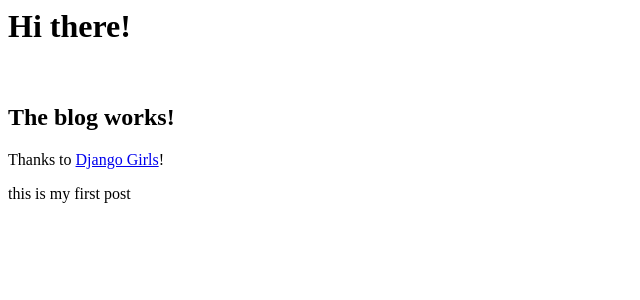
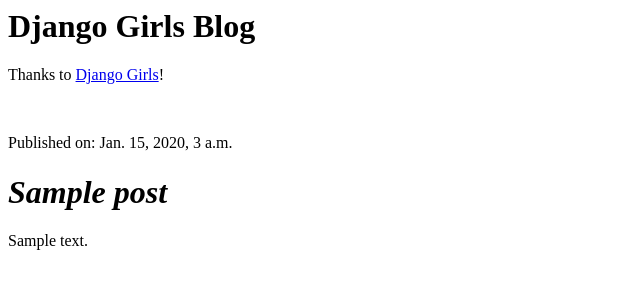
Before and after one commit to anasabin/my-first-blog, a Django app: template blog/templates/blog/post_list.html in a window 1280 px wide. Shown: the top 300 px of the page, without its empty margins (0-640 px from the left). Run offline with Django 3.2, Linux system fonts and the light colour scheme; the template is opened without the code that fills it: values that come from a table or form of the project are taken from there, others are empty; tables that the repository leaves empty hold one stand-in row (values such as "Sample post").

Commit message:
Modified templates to display posts from database.

```diff
--- a/blog/templates/blog/post_list.html
+++ b/blog/templates/blog/post_list.html
@@ -4,13 +4,22 @@
 	</head>
 	<body>
 		<div>
-			<h1>Hi there!</h1><br/>
-			<h2>The blog works!</h2>
+			<h1>Django Girls Blog</h1>
 		</div>
 
 		<div>
 			<p>Thanks to <a href="http://djangogirls.org">Django Girls</a>!<p>
-			<p>this is my first post</p>
 		</div>
+
+
+		{% for post in posts %}
+			<div>
+				<br>
+				<p>Published on: {{ post.published_date }}</p>
+				<h1><i>{{ post.title }}</i></h1>
+				<p>{{ post.text|linebreaks }}</p>
+			</div>
+		{%  endfor %}
+
 	</body>
 </html>
--- a/blog/views.py
+++ b/blog/views.py
@@ -1,5 +1,7 @@
 from django.shortcuts import render
-
+from django.utils import timezone
+from .models import Post
 
 def post_list(request):
-    return render(request, 'blog/post_list.html', {})
+	posts = Post.objects.filter(published_date__lte=timezone.now()).order_by('published_date')
+	return render(request, 'blog/post_list.html', {'posts': posts})
```
